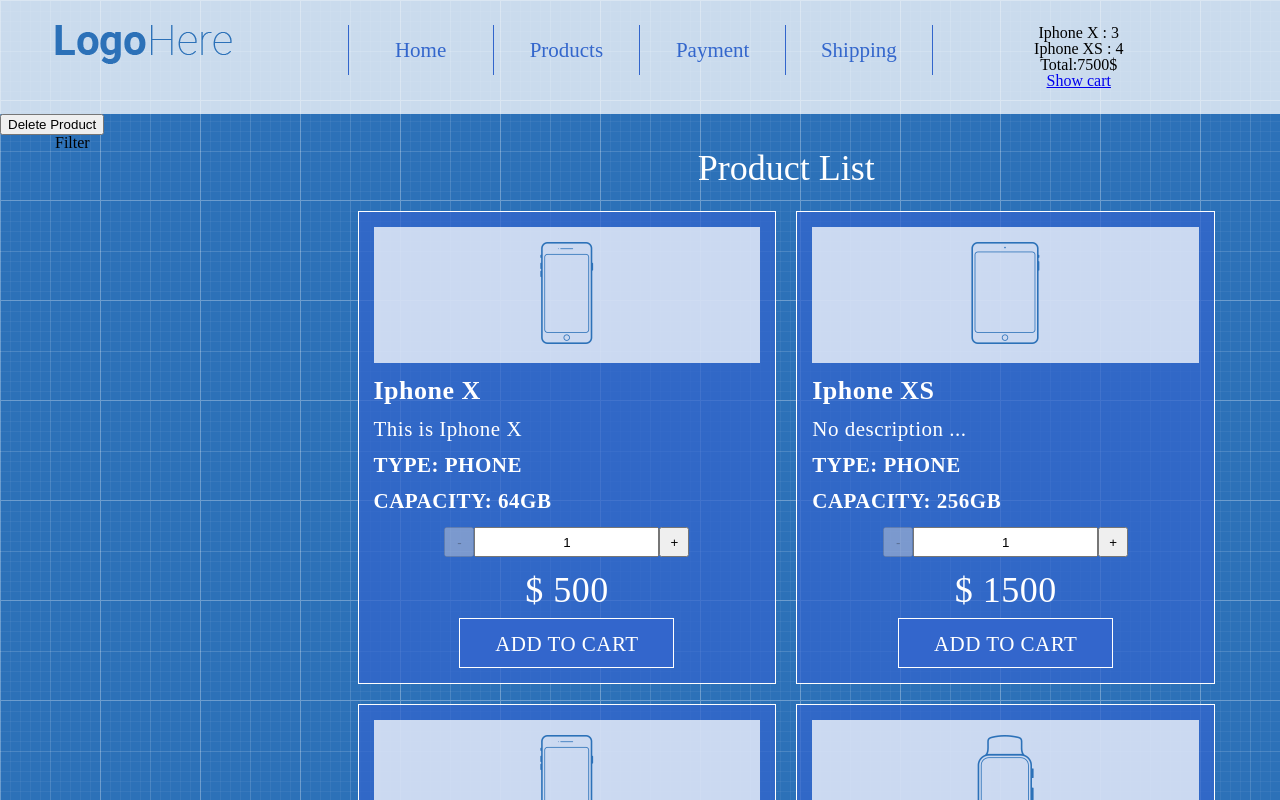
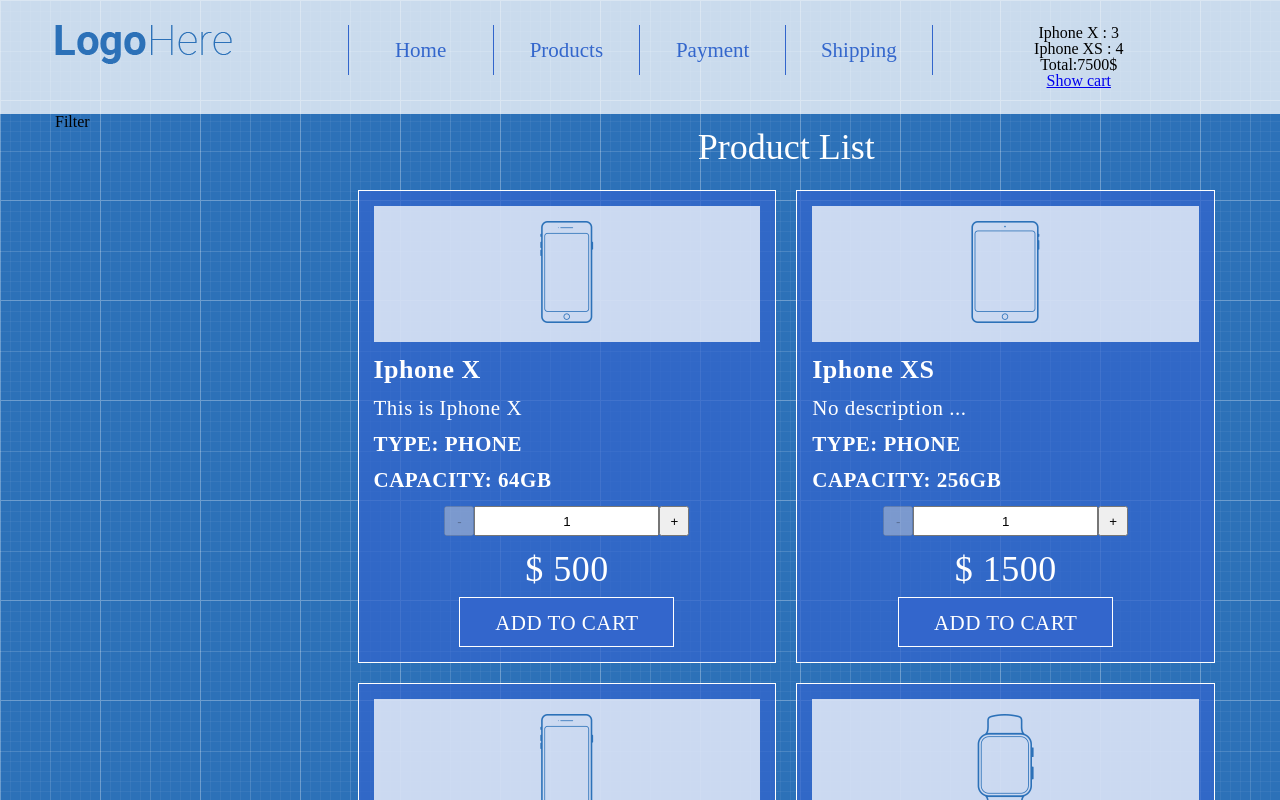
Before and after one commit to tarassh03/shop-project, a React (Create React App) app: page / in a window 1280 px wide. Shown: the top 800 px of the page. Built offline with nearby package versions, Linux system fonts and the light colour scheme.

Commit message:
добавили функцию удаления из корзины товаров

```diff
--- a/src/App/App.js
+++ b/src/App/App.js
@@ -29,7 +29,7 @@
       }))
     }
 
-    removeProductFromCart(id) {
+    removeProductFromCart = (id) => {
       this.setState((prevState) => ({
         productInCart:omit(prevState.productInCart,[id])
       }))
@@ -42,10 +42,10 @@
             <Header
               productInCart={this.state.productInCart}
             />
-            <button onClick={() => this.removeProductFromCart(2)}>Delete Product</button>
             <Main
               addProductToCart={this.addProductToCart}
               productInCart={this.state.productInCart}
+              removeProductFromCart={this.removeProductFromCart}
              />
             <Footer/>
         </>
--- a/src/App/Main/CartPage/CartPage.js
+++ b/src/App/Main/CartPage/CartPage.js
@@ -6,6 +6,7 @@
 
 const CartPage = ({
     productInCart,
+    removeProductFromCart,
 }) => {
     return (
         <>
@@ -13,6 +14,7 @@
                 <CartProductList
                     CartItem={CartProductListItemExtended}
                     productInCart={productInCart}
+                    removeProductFromCart={removeProductFromCart}
                 />
 
                 <CartTotal
--- a/src/App/Main/Main.js
+++ b/src/App/Main/Main.js
@@ -8,6 +8,7 @@
 const Main = ({
     addProductToCart,
     productInCart,
+    removeProductFromCart,
 }) => {
     return (
         <>
@@ -25,6 +26,7 @@
 
                             <Route path='/cart' render={() => <CartPage
                                 productInCart={productInCart}
+                                removeProductFromCart={removeProductFromCart}
                              />} />
                             <Route path='/payment' component={PaymentPage} />
                             <Route path='/shipping' component={ShippingPage} />
--- a/src/Components/Cart/CartProductList.js
+++ b/src/Components/Cart/CartProductList.js
@@ -6,7 +6,8 @@
 const CartProductList = ({
     productInCart,
     productsObject = getProductsObject(products),
-    CartItem = CartProductListItem
+    CartItem = CartProductListItem,
+    removeProductFromCart,
 }) => {
     return (
         <div>
@@ -16,6 +17,7 @@
                         key={id}
                         product={productsObject[id]}
                         productCount={productInCart[id]}
+                        removeProductFromCart={removeProductFromCart}
                         />
 
                     )
--- a/src/Components/Cart/CartProductListItem.js
+++ b/src/Components/Cart/CartProductListItem.js
@@ -2,7 +2,7 @@
 
 const CartProductListItem = ({
     product,
-    productCount
+    productCount,
 }) => {
     return (
         <div>{product.name} : {productCount}</div>
--- a/src/Components/Cart/CartProductListItemExtended.js
+++ b/src/Components/Cart/CartProductListItemExtended.js
@@ -5,6 +5,7 @@
 const CartProductListItemExtended = ({
     product,
     productCount,
+    removeProductFromCart,
 
 }) => (
 
@@ -27,7 +28,7 @@
                     <p className="cart-extended-sum">
                          Sum for this item: <span className="bold sum-price">$ {(product.price * productCount)} </span>
                     </p>
-                    <button>Delete Product</button>
+                    <button onClick={() => removeProductFromCart(product.id)}>Delete Product</button>
                 </div>
             </div>
         </div>
```
Also changed, not shown: 1 other file (tests, documents, lock files or other folders).
